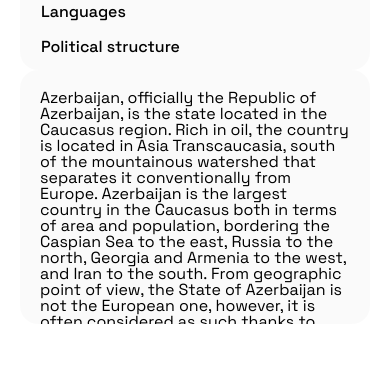
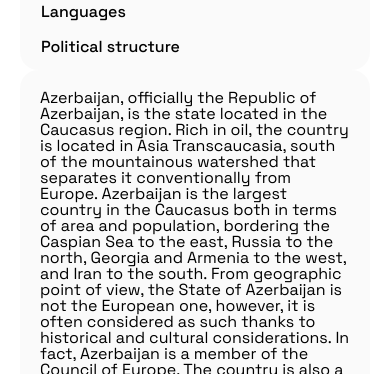
Before and after one commit to Elvinoo/create-react-app-lambda, a React (Create React App) app: page /azerbaijan in a window 390 px wide. Shown: the part 1096-1470 px from the top of the page. Built offline with nearby package versions, Linux system fonts and the light colour scheme.

Commit message:
adjusted the size of about azerbaijan page

```diff
--- a/src/Pages/AboutAze.module.css
+++ b/src/Pages/AboutAze.module.css
@@ -35,7 +35,7 @@
 .info_with_photo {
   display: flex;
   gap: 1.5%;
-  height: 27vh;
+  height: 90vh;
   overflow: hidden;
   margin-bottom: 100px;
 }
@@ -83,7 +83,7 @@
   }
   .main_info {
     width: 100%;
-    max-height: 30vh;
+    max-height: 80vh;
     padding: 20px;
   }
 }
```
